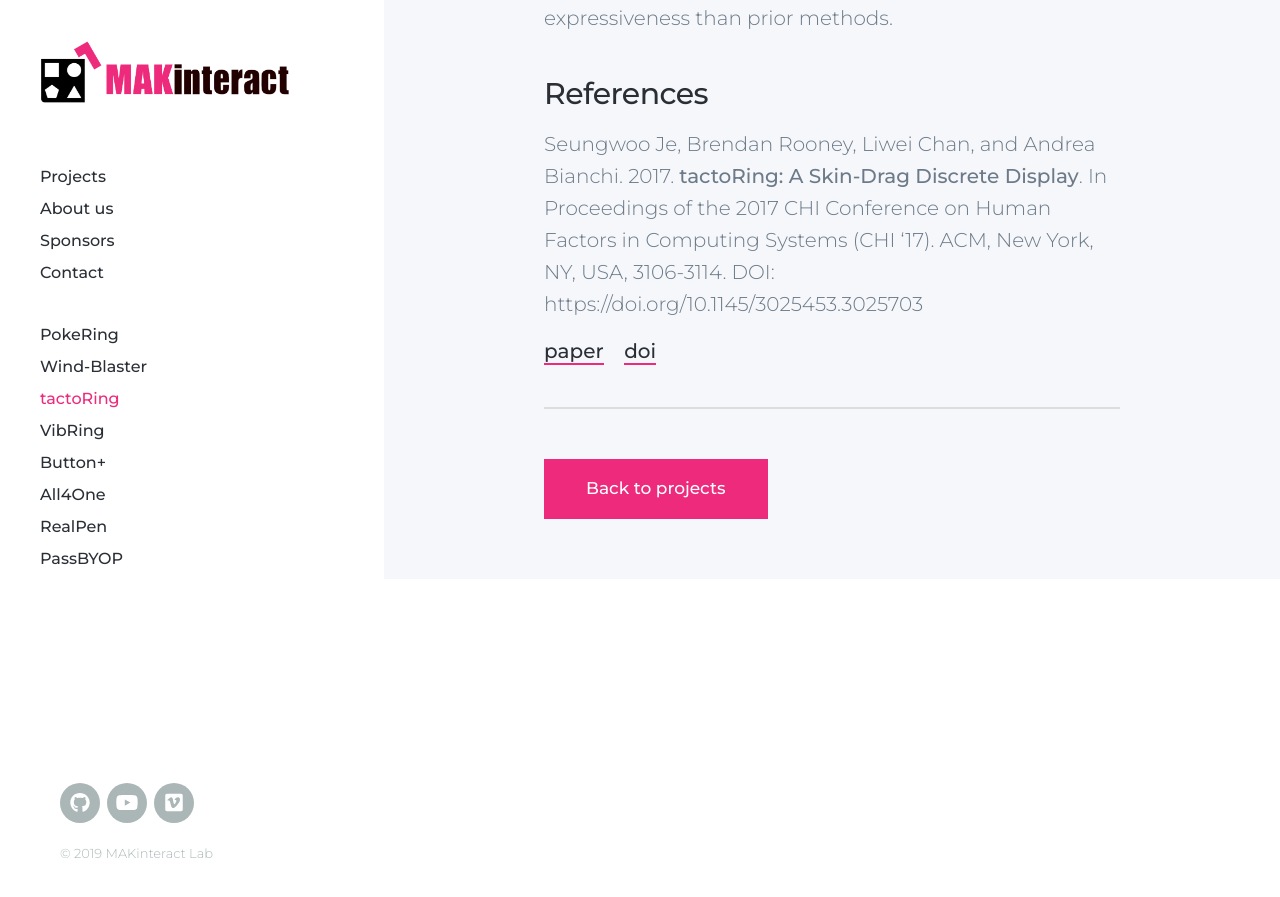
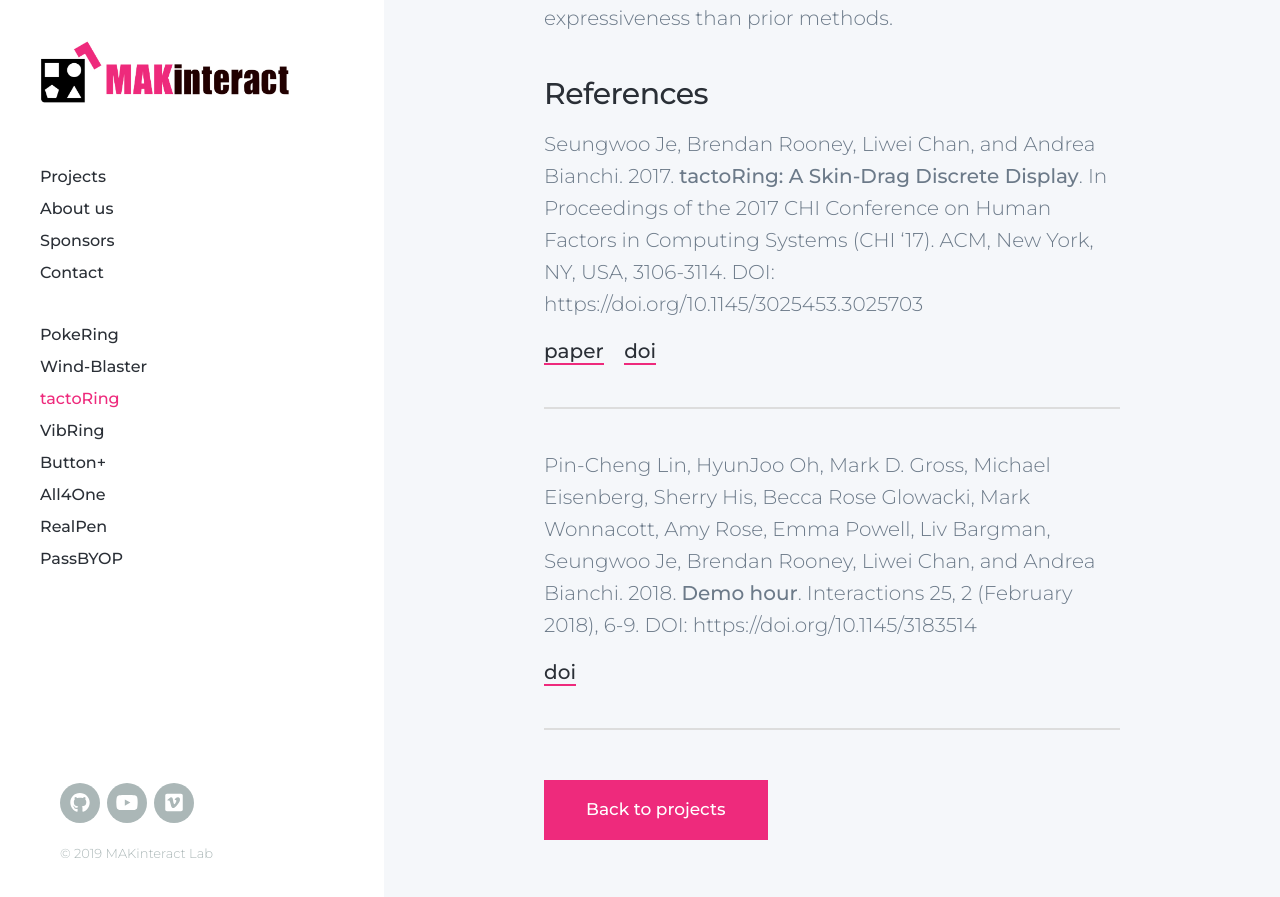
Before and after one commit to namelesspal18/makinteractlab.github.io, a Jekyll site: the page built from _projects/tactoRing_2017.md, in a window 1280 px wide and 900 px high, scrolled down 1252 px. Shown: the top 897 px of the window. Built offline with Jekyll 4.4.1, drawn with Linux system fonts in a browser that asks for light colours; nearby versions of some CDN libraries.

Commit message:
Added demo hour for tactopring

```diff
--- a/_projects/tactoRing_2017.md
+++ b/_projects/tactoRing_2017.md
@@ -33,4 +33,11 @@ Seungwoo Je, Brendan Rooney, Liwei Chan, and Andrea Bianchi. 2017. **tactoRing:
 
 ---
 
+Pin-Cheng Lin, HyunJoo Oh, Mark D. Gross, Michael Eisenberg, Sherry His, Becca Rose Glowacki, Mark Wonnacott, Amy Rose, Emma Powell, Liv Bargman, Seungwoo Je, Brendan Rooney, Liwei Chan, and Andrea Bianchi. 2018. **Demo hour**. Interactions 25, 2 (February 2018), 6-9. DOI: https://doi.org/10.1145/3183514
+
+<!-- DO NOT CHANGE MANUALLY -->
+<a href="https://doi.org/10.1145/3183514" target="_blank">doi</a>
+
+---
+
 <a href="/index.html" class="button button--large">Back to projects</a>
```
